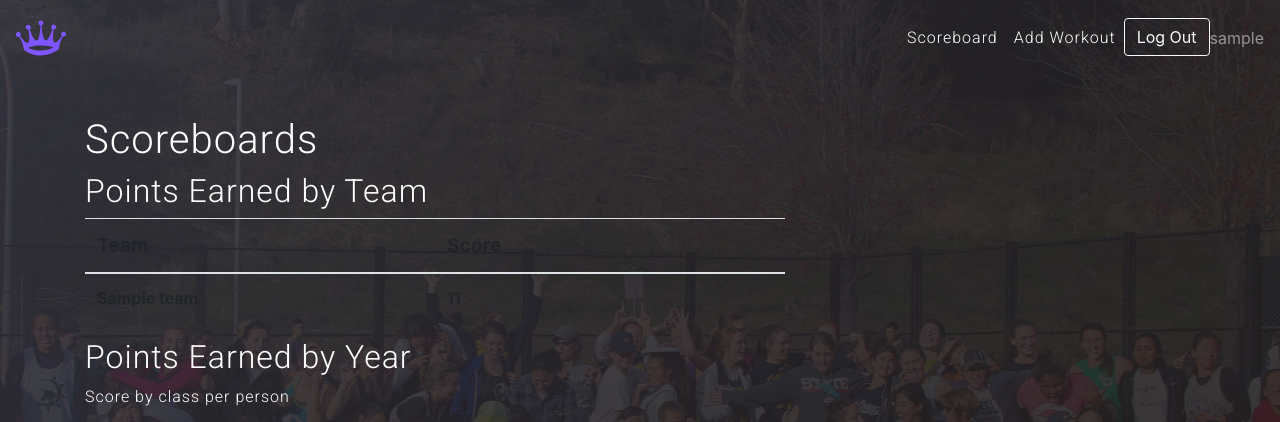
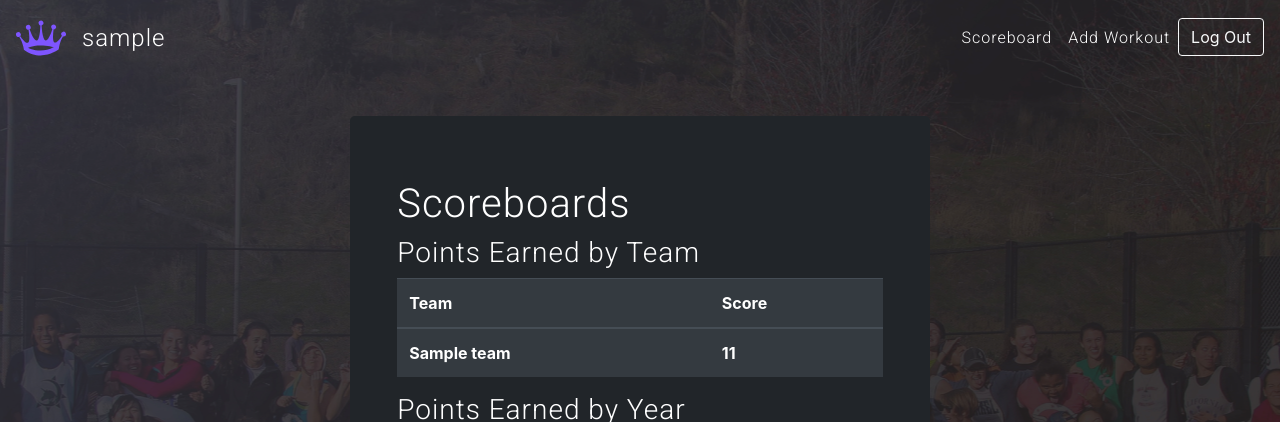
Before and after one commit to phoebeli23/workoutwars20, a Django app: page /scoreboard/ in a window 1280 px wide. Shown: the top 422 px of the page. Run offline with Django 3.2, Linux system fonts and the light colour scheme; a user stored in the database is signed in; tables that the repository leaves empty hold one stand-in row (values such as "Sample post"); lists and menus that the app fills with data are empty; some libraries are stand-ins or nearby versions.

Commit message:
scoreboard and nickname styling

```diff
--- a/workoutwars/workoutwarsapp/static/css/style.css
+++ b/workoutwars/workoutwarsapp/static/css/style.css
@@ -137,3 +137,9 @@ body {
 #signup {
     margin-bottom: 20%;
 }
+.navbar-dark .navbar-text {
+    color: #ffffff;
+    font-family: 'Roboto', sans-serif;
+    letter-spacing: 1px;
+    font-size: 24px;
+}
--- a/workoutwars/workoutwarsapp/templates/base.html
+++ b/workoutwars/workoutwarsapp/templates/base.html
@@ -29,6 +29,9 @@
         <nav class="navbar navbar-expand-lg navbar-dark">
             <a class="navbar-brand" href="/">
                 <img src="{% static "images/crown-01.svg" %}" width="50" height="50" alt="" style="color: white;"></a>
+                <span class="navbar-text">
+                    {{ request.user.profile.nick_name }}
+                </span>
             <button class="navbar-toggler" type="button" data-toggle="collapse" data-target="#navbarNav" aria-controls="navbarNav" aria-expanded="false" aria-label="Toggle navigation">
                 <span class="navbar-toggler-icon"></span>
                 </button>
@@ -44,9 +47,6 @@
                         <a href="/logout" class="btn btn-outline-light" role="button">Log Out</a>
                     </li>
                 </ul>
-                <span class="navbar-text">
-                    {{ request.user.profile.nick_name }}
-                </span>
             </div>
         </nav>
 
@@ -69,9 +69,6 @@
 
 {% endif %}
     <div id="content">
-        <!-- <div id="bg">
-            <img src="{% static "images/bg-01.jpg" %}" alt="PQ"/>
-        </div> -->
         {% block content %}{% endblock %}
     </div>
 </body>
--- a/workoutwars/workoutwarsapp/templates/scoreboard.html
+++ b/workoutwars/workoutwarsapp/templates/scoreboard.html
@@ -17,8 +17,8 @@
       // Set chart options
       var options = {
         width: "80%",
-        colors: ['purple'],
-        bar: {groupWidth: "95%"},
+        colors: ['#7e55ff'],
+        bar: {groupWidth: "80%"},
         legend: {position: "none" },
         };
 
@@ -29,18 +29,17 @@
   </script>
 {% endblock %}
 {% block content %}
-<div class="container">
     <div id="scoreboard" class="row justify-content-md-center">
-        <div class="col-sm-12">
+        <div class="jumbotron">
+            <div class="container">
             <h1>Scoreboards</h1>
 
   {% if team_scores %}
-    <h2>Points Earned by Team</h2>
+    <h3>Points Earned by Team</h3>
     <table
-      class="table"
-      style="max-width:700px; table-layout : fixed;"
+      class="table table-dark"
       >
-      <thead style="font-size:larger">
+      <thead>
         <tr>
           <th>Team</th>
           <th>Score</th>
@@ -58,14 +57,13 @@
   {% endif %}
 
   {% if class_scores %}
-    <h2>Points Earned by Year</h2>
+    <h3>Points Earned by Year</h3>
     <p>Score by class per person</p>
-    <div id="chart_div" style="max-width:700px;"></div>
+    <div id="chart_div"></div>
     <table
-      class="table"
-      style="max-width:700px; table-layout : fixed;"
+      class="table table-dark"
       >
-      <thead style="font-size:larger">
+      <thead>
         <tr>
           <th></th>
           {% for class_name, class_score, class_normalized in class_scores %}
```
